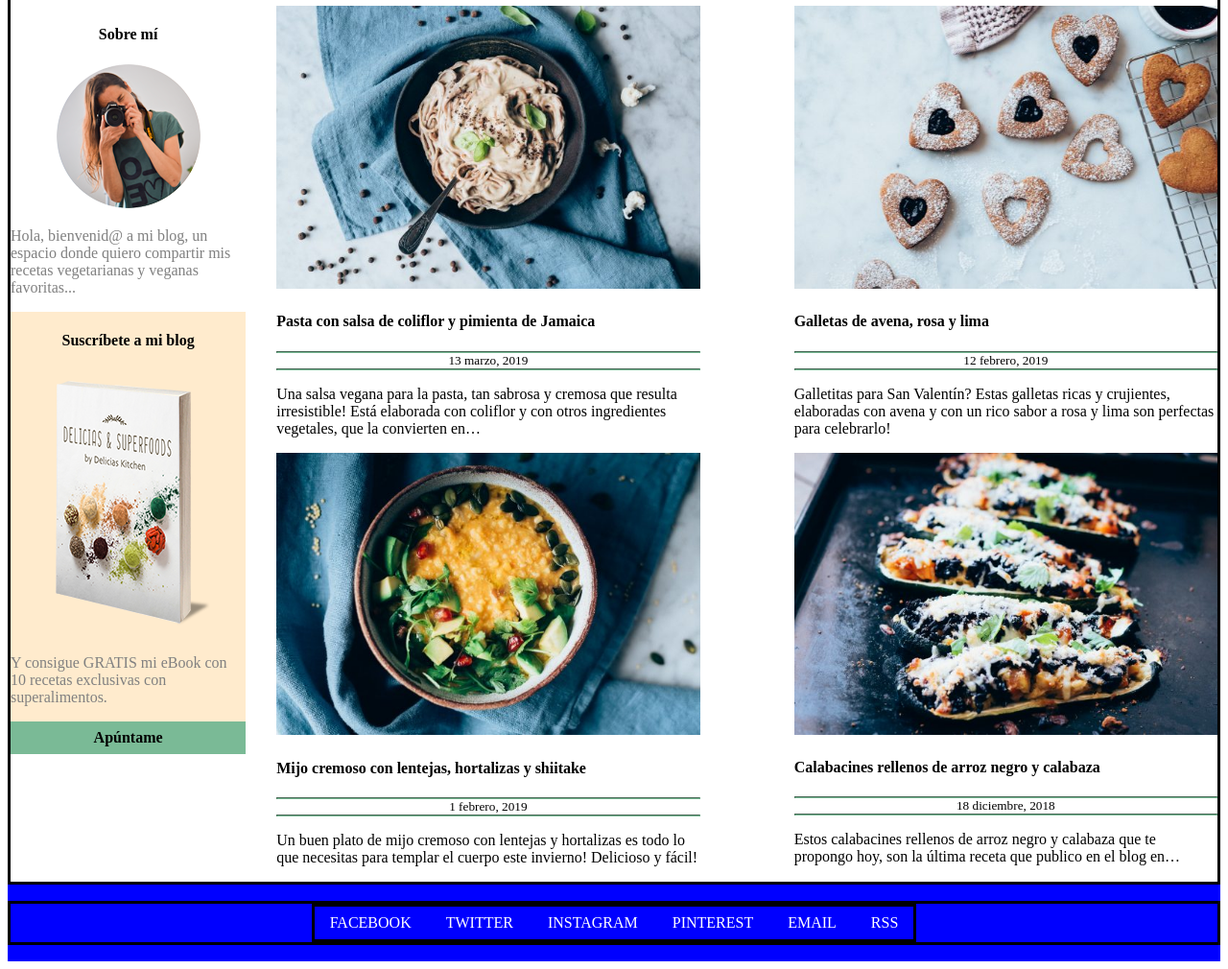
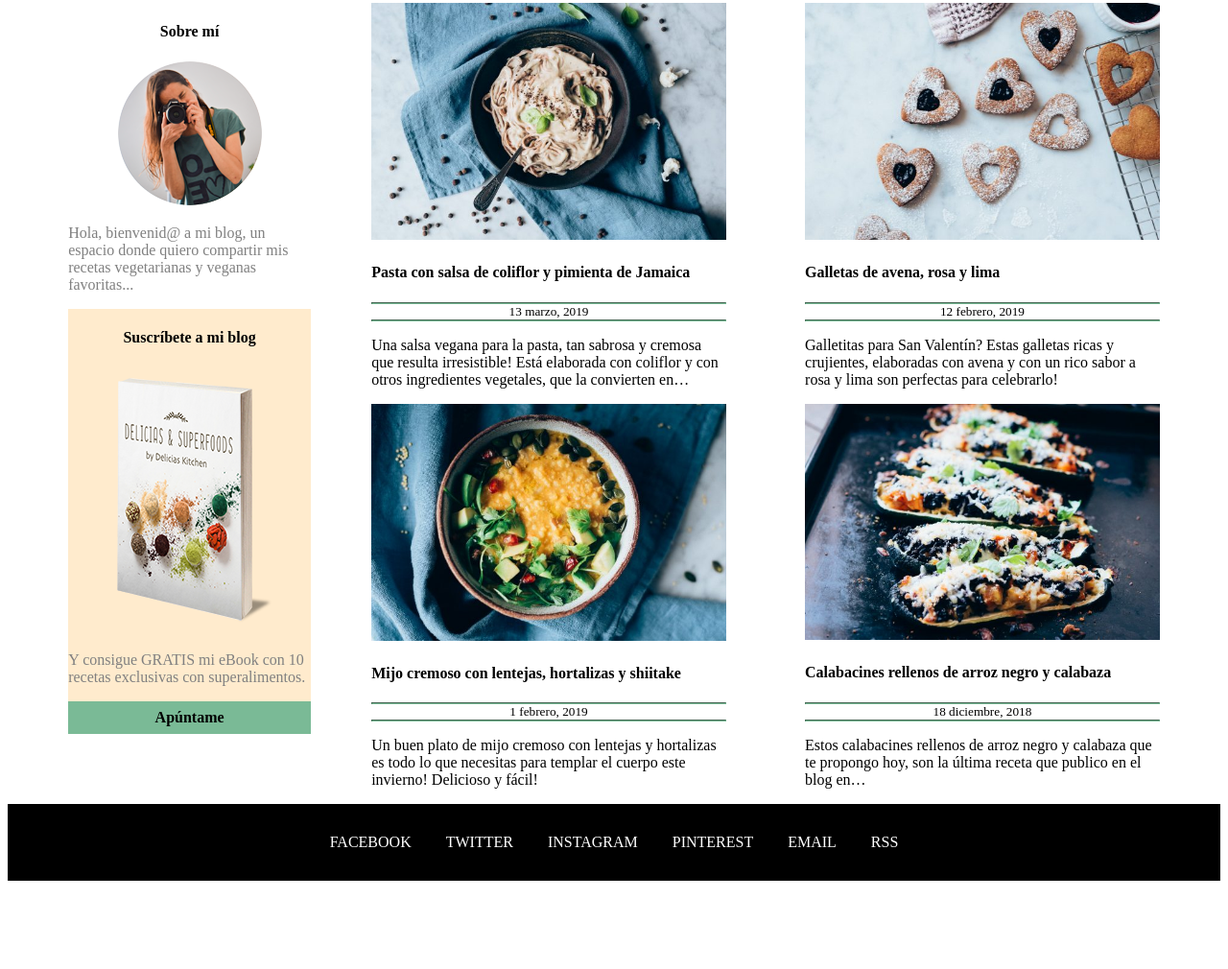
Before and after one commit to alanmarcos7e5/MARCOS_ALAN_DAMR1A, a plain HTML site: page index.html in a window 1280 px wide. Shown: the part 229-1239 px from the top of the page at 96% size. After the commit the page ends 1155 px from the top, so only its background shows below. Drawn offline with Linux system fonts and the light colour scheme.

Commit message:
finIndex

```diff
--- a/css/Pr3_alanMarcos.css
+++ b/css/Pr3_alanMarcos.css
@@ -1,3 +1,4 @@
+/*HEADER COMÚN*/
 header {
     position: fixed;
     top: 0;
@@ -37,25 +38,43 @@ nav ul li a:hover{
     color: #7ABA96;
 }
 
+/*MAIN COMÚN*/
 main {
     padding: 14rem;
 }
 
-/*TODO: Revisar los width de los contenedores*/
+/*FOOTER COMÚN*/
+footer {
+    background-color: black;
+    width: 100%;
+    height: 5rem;
+    display: flex;
+    justify-content: center;
+    align-items: center;
+}
+
+footer nav {
+    width: fit-content;
+}
+
+
+footer nav ul li a {
+    color: white;
+}
+
+/*INDEX*/
 
 .index {
     display: flex;
-    border: solid black;
     padding: 0;
     padding-top: 14rem;
 }
 
 .index section {
-    width: 100%;
+    width: 65%;
     display: flex;
     flex-wrap: wrap;
     justify-content: space-between;
-    margin-left: 2rem;
 }
 
 .index section article {
@@ -91,7 +110,9 @@ main {
 }
 
 aside {
-    width: 25%;
+    width: 20%;
+    margin-right: 5%;
+    margin-left: 5%;
 }
 
 aside h4 {
@@ -122,26 +143,3 @@ aside p{
     font-weight: bold;
     color: black;
 }
-
-/*TODO Revisar para centrar los items de la lista */
-
-footer {
-    background-color: blue;
-    width: 100%;
-    height: 5rem;
-    align-content: center;
-    padding: 0;
-}
-
-footer nav {
-    border: solid black
-}
-
-footer nav ul {
-    margin: auto;
-    border: solid black
-}
-footer nav ul li a {
-    color: white;
-    text-align: center  ;
-}
```
Also changed, not shown: receta/receta.html (+1 -1 lines).
